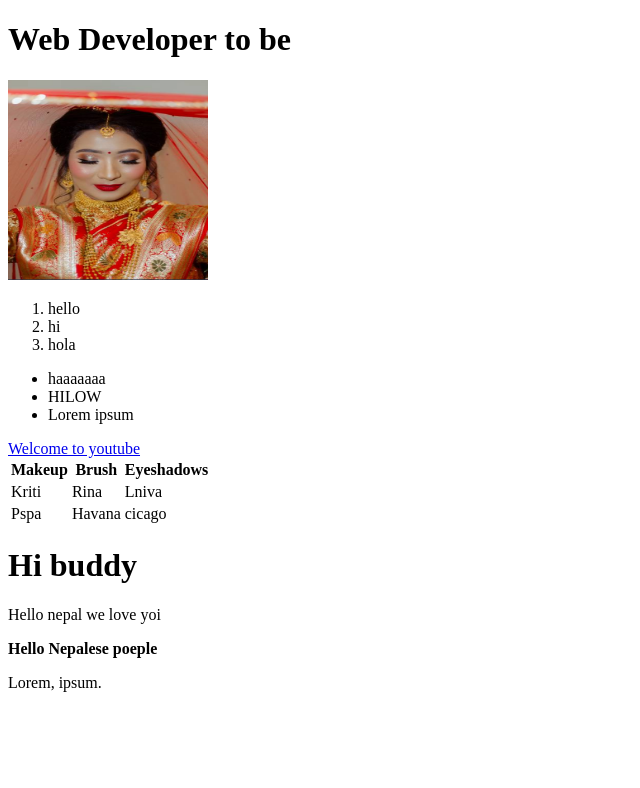
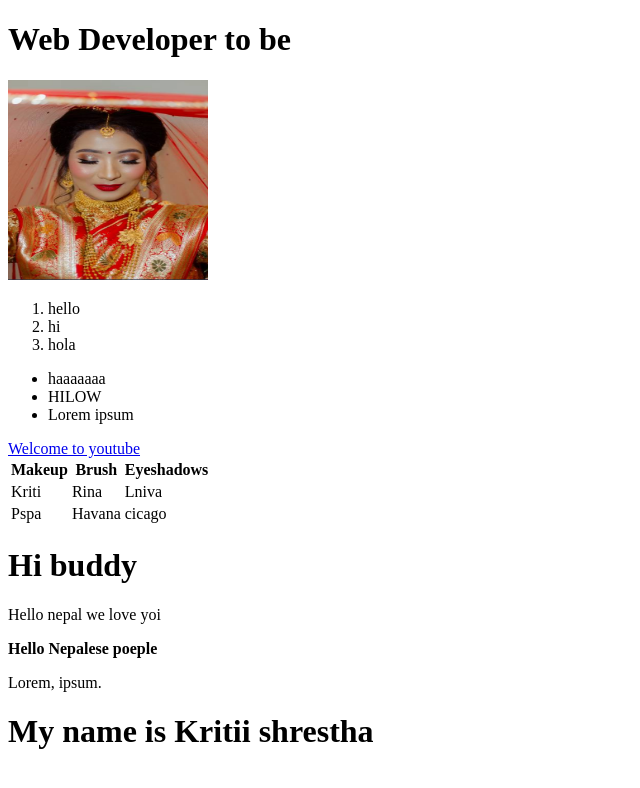
Before and after one commit to kriti-jpg/My-resume, a plain HTML site: page index.html in a window 1280 px wide. Shown: the whole page, without its empty margins (0-640 px from the left). Drawn offline with Linux system fonts and the light colour scheme.

Commit message:
helloooooooo

```diff
--- a/index.html
+++ b/index.html
@@ -72,6 +72,7 @@
       <p>Hello nepal we love yoi</p>
       <b>Hello Nepalese poeple </b>
       <p>Lorem, ipsum.</p>
+      <h1>My name is Kritii shrestha </h1>
 
 
 </body>
```
